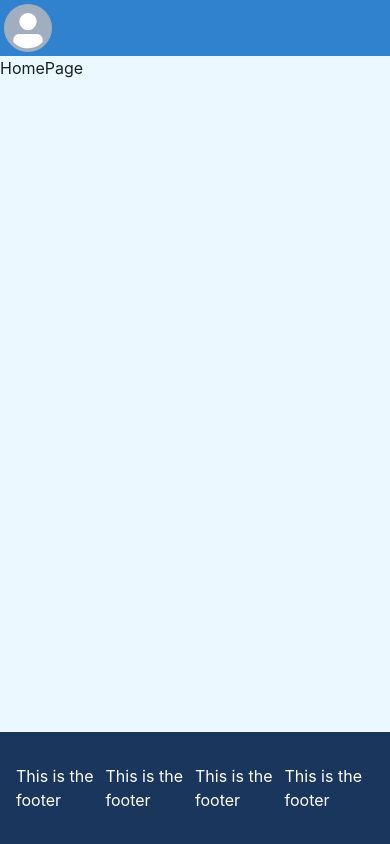
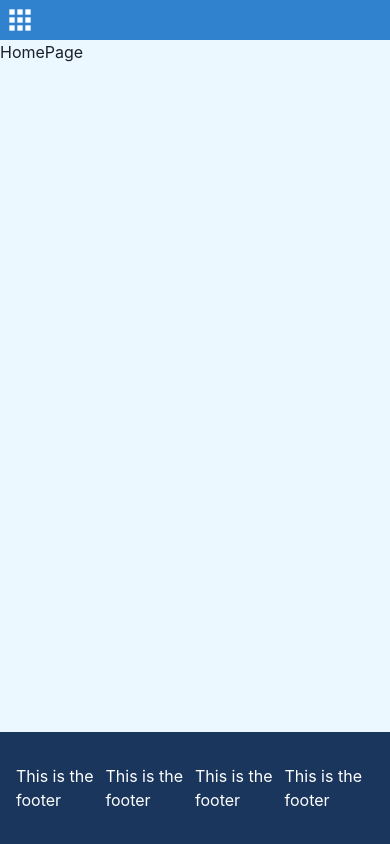
Before and after one commit to dolokelen/recruitment-front, a React (Vite) app: page / in a window 390 px wide. Built offline with nearby package versions, Linux system fonts and the light colour scheme.

Commit message:
Update: replaced avatar to menu for mobile nav.

```diff
--- a/src/components/MobileNav.tsx
+++ b/src/components/MobileNav.tsx
@@ -9,17 +9,17 @@ import {
   ModalCloseButton,
   useDisclosure,
   Link,
-  Avatar,
 } from "@chakra-ui/react";
 import { HOME_ROUTE, REGISTER_ROUTE } from "../cacheKeysAndRoutes";
 import UnAuthNavBar from "./UnAuthNavBar";
+import { CgMenuGridR } from "react-icons/cg";
 
 const MobileNav = () => {
   const { isOpen, onOpen, onClose } = useDisclosure();
 
   return (
     <>
-      <Avatar onClick={onOpen} />
+      <CgMenuGridR size='2rem' color='white' onClick={onOpen}/>
       <Modal isOpen={isOpen} onClose={onClose}>
         <ModalOverlay />
         <ModalContent>
--- a/src/components/UnAuthNavBar.tsx
+++ b/src/components/UnAuthNavBar.tsx
@@ -43,7 +43,7 @@ const UnAuthNavBar = () => {
               setUserId(undefined);
             }}
           >
-            {userId ? "Logout" : "Login"}
+            {userId && "Logout"}
           </Link>
         ) : (
           <Link to={LOGIN_ROUTE}>Login</Link>
```
